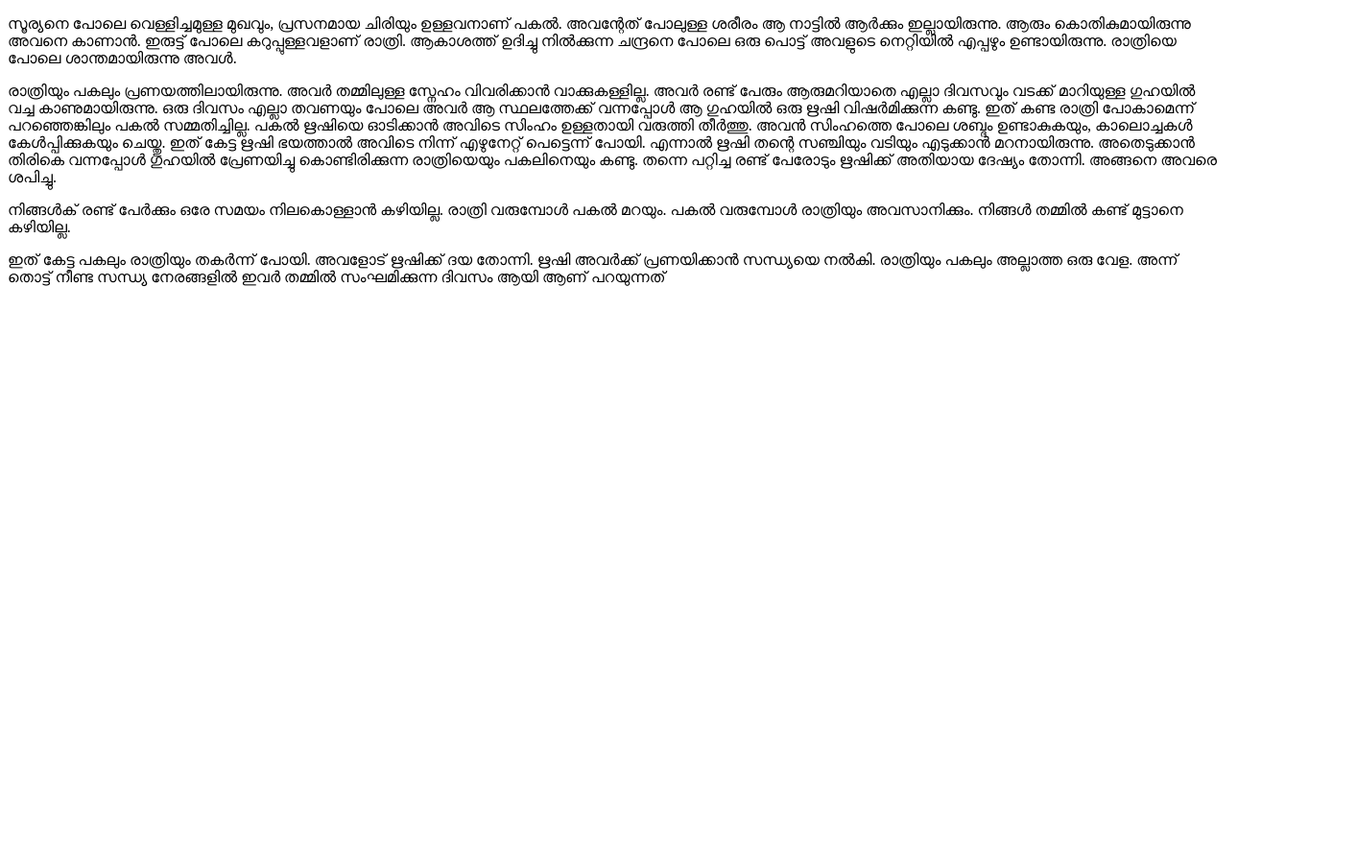
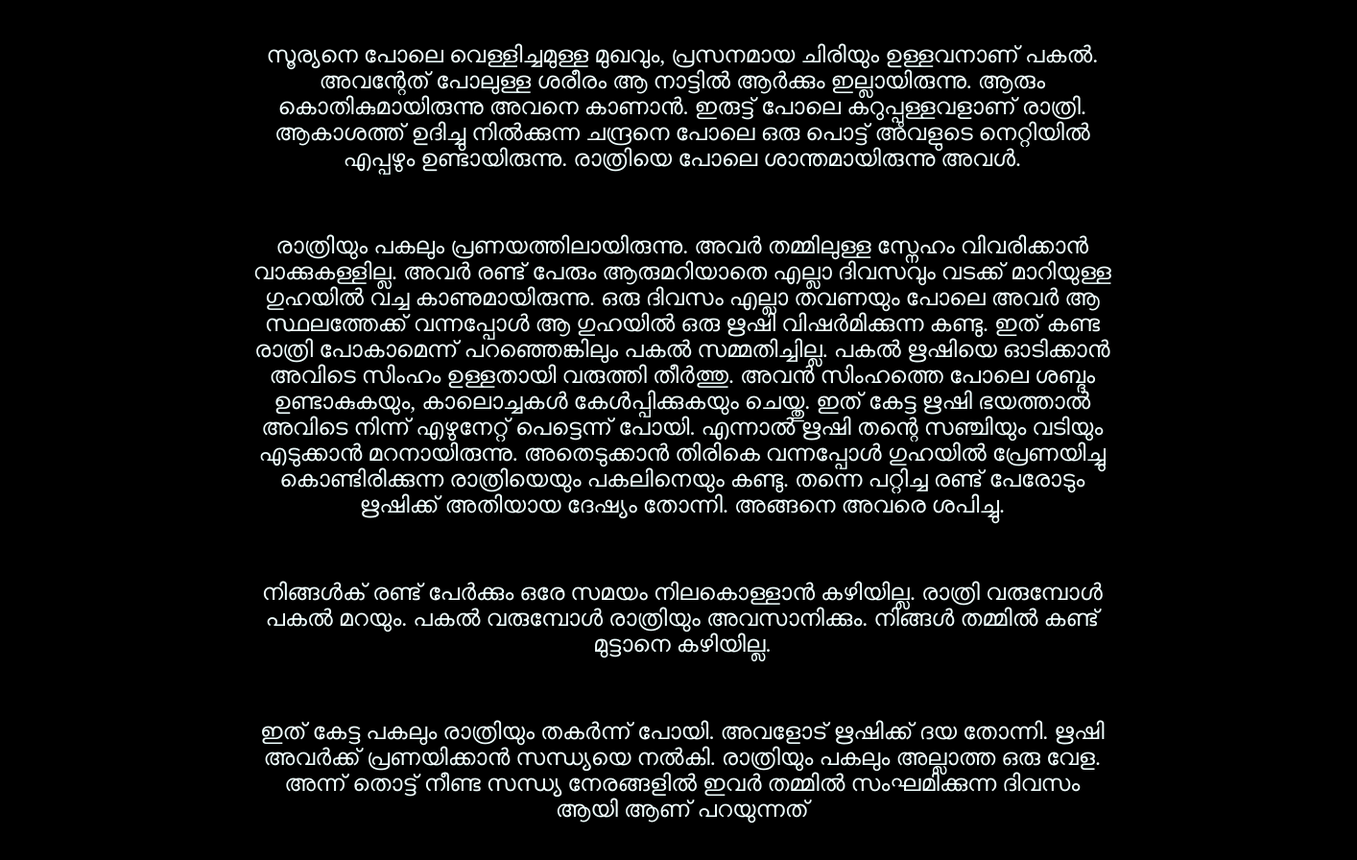
Before and after one commit to MuhammedRafzan/Story, a plain HTML site: page maker.html in a window 1280 px wide. Shown: the whole page at 96% size, 1414 px wide, since content can reach past the window. Before the commit the page ends 800 px from the top, so only its background shows below. Drawn offline with Linux system fonts and the light colour scheme.

Commit message:
Update maker.html

```diff
--- a/maker.html
+++ b/maker.html
@@ -4,7 +4,7 @@
     <meta charset="UTF-8">
     <meta name="viewport" content="width=device-width, initial-scale=1.0">
     <title>Document</title>
-    <link rel="stylesheet" href="mystyle.css">
+    <link rel="stylesheet" href="mystyles.css">
 </head>
 <body>
     <p class="text1">സൂര്യനെ പോലെ വെള്ളിച്ചമുള്ള മുഖവും, പ്രസനമായ ചിരിയും ഉള്ളവനാണ് പകൽ.
```
